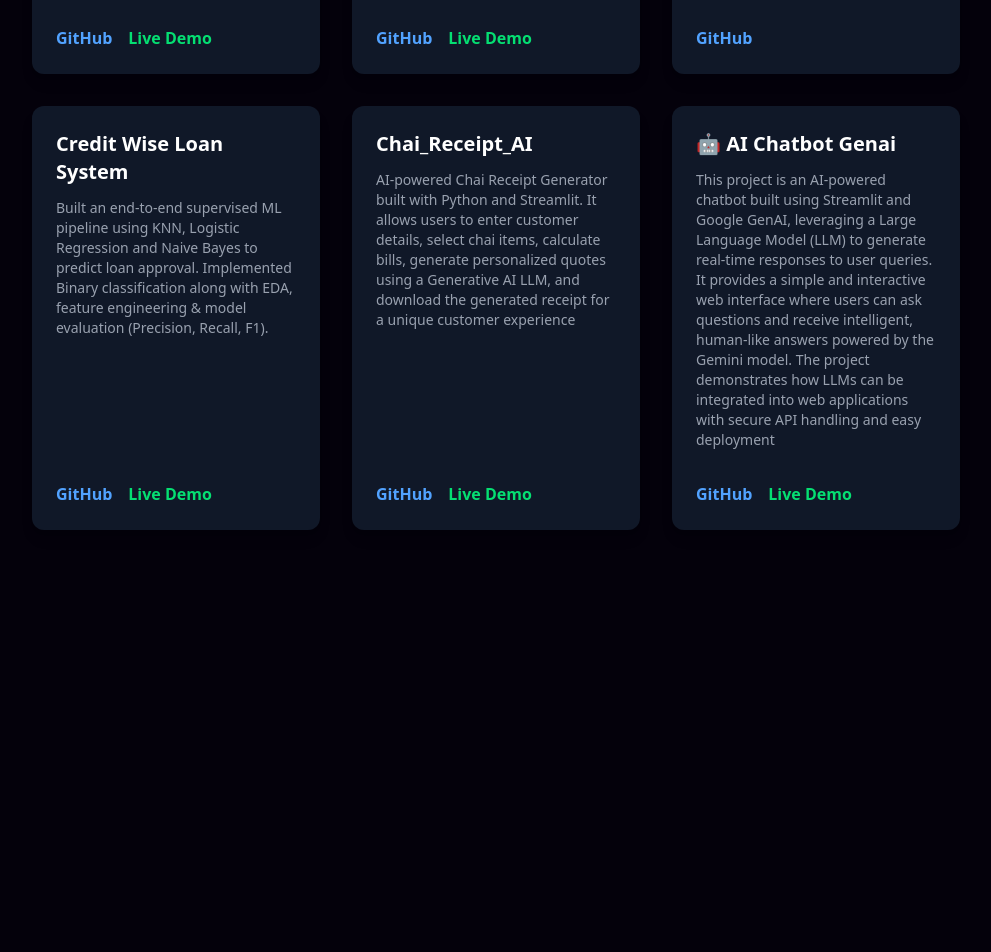
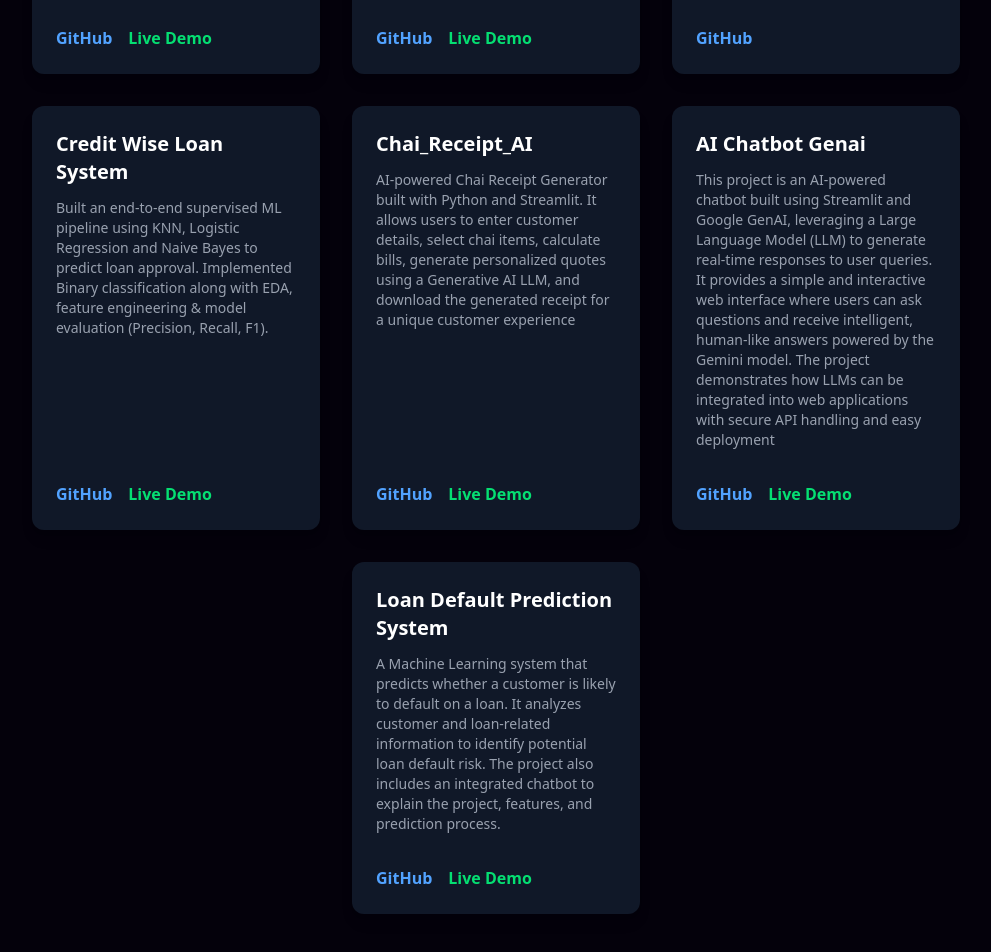
Before and after one commit to patilshubham0003/my_portfolio, a React (Vite) app: page / in a window 1280 px wide. Shown: the part 2620-3572 px from the top of the page, without its empty margins (144-1135 px from the left). Before the commit the page ends 3354 px from the top, so only its background shows below. Built offline with nearby package versions, Linux system fonts and the light colour scheme; some icons are missing.

Commit message:
added new project Loan Default Prediction System

```diff
--- a/src/components/Project.jsx
+++ b/src/components/Project.jsx
@@ -38,11 +38,18 @@ function App() {
     }
     ,
     {
-      title: "🤖 AI Chatbot Genai",
+      title: "AI Chatbot Genai",
       description:
         "This project is an AI-powered chatbot built using Streamlit and Google GenAI, leveraging a Large Language Model (LLM) to generate real-time responses to user queries. It provides a simple and interactive web interface where users can ask questions and receive intelligent, human-like answers powered by the Gemini model. The project demonstrates how LLMs can be integrated into web applications with secure API handling and easy deployment",
       link: "https://github.com/patilshubham0003/ai_chatbot_genai",
       live:"https://aichatbotgenai-ajmpgucchynw7hf6uvnncs.streamlit.app/"
+    },
+    {
+      title: "Loan Default Prediction System",
+      description:
+        "A Machine Learning system that predicts whether a customer is likely to default on a loan. It analyzes customer and loan-related information to identify potential loan default risk. The project also includes an integrated chatbot to explain the project, features, and prediction process.",
+      link: "https://github.com/patilshubham0003/loan_default_prediction_system",
+      live:"https://loandefaultpredictionsystem-drwt8ma9ktu8euipvrjfzq.streamlit.app/"
     }
   ];
 
```
